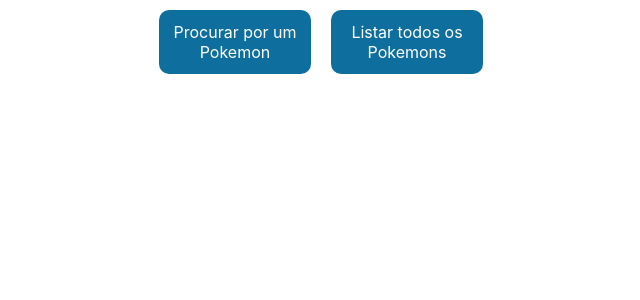
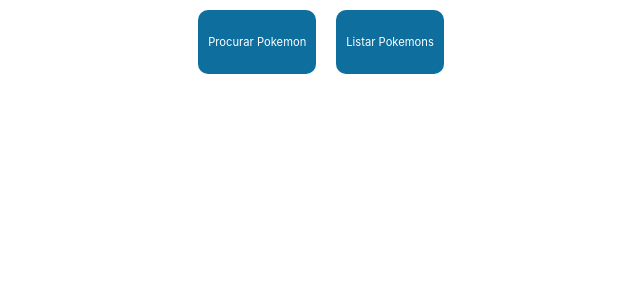
Before and after one commit to LaelBelchior/react-biblioteca-pokemons, a React (Create React App) app: page / in a window 1280 px wide. Shown: the top 300 px of the page, without its empty margins (319-959 px from the left). Built offline with nearby package versions, Linux system fonts and the light colour scheme; no server answers.

Commit message:
Arrumando CSS Home

```diff
--- a/src/Components/Home/index.js
+++ b/src/Components/Home/index.js
@@ -36,10 +36,10 @@
     <Router>
       <div className="home-container">
         <Link className="button-pag" to="/search">
-          Procurar por um Pokemon
+          <p>Procurar Pokemon</p>
         </Link>
         <Link className="button-pag" to="/pagination">
-          Listar todos os Pokemons
+          <p>Listar Pokemons</p>
         </Link>
       </div>
       <Routes>
--- a/src/Components/Home/style.css
+++ b/src/Components/Home/style.css
@@ -8,14 +8,15 @@
     display: flex;
     flex-flow: column;
     justify-content: center;
+    align-items: center;
+
     text-decoration: none;
     background-color: #0e6f9f;
     border: none;
     border-radius: 10px;
     height: 44px;
     color: white;
-    padding: 10px 12px;
+    padding: 10px;
     margin: 10px;
-    width: 10vw;
-    text-align: center;
+    font-size: 0.7rem;
 }
```
